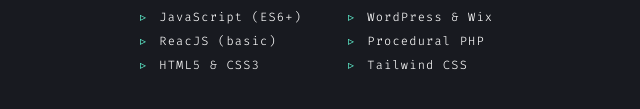
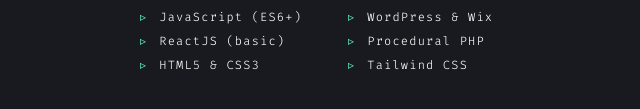
Before and after one commit to kaarlosasiang/Portfolio, a website built with Parcel: page src/index.html in a window 1280 px wide. Shown: the part 1143-1252 px from the top of the page, 0-640 px from the left. Built offline with nearby package versions, Linux system fonts and the light colour scheme.

Commit message:
content corrections

```diff
--- a/src/index.html
+++ b/src/index.html
@@ -230,7 +230,7 @@
               <li
                 class="skill-item relative flex items-center gap-3 font-light tracking-widest"
               >
-                ReacJS (basic)
+                ReactJS (basic)
               </li>
               <li
                 class="skill-item relative flex items-center gap-3 font-light tracking-widest"
```
